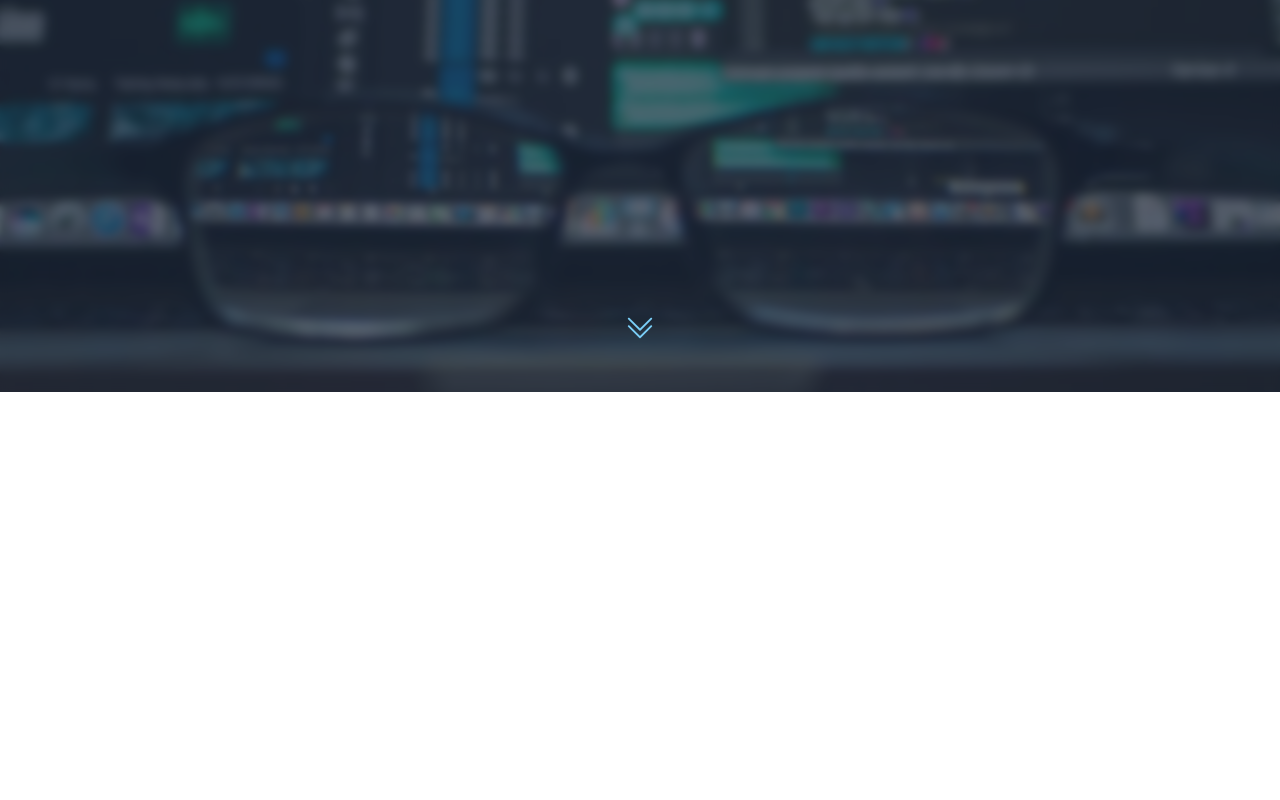
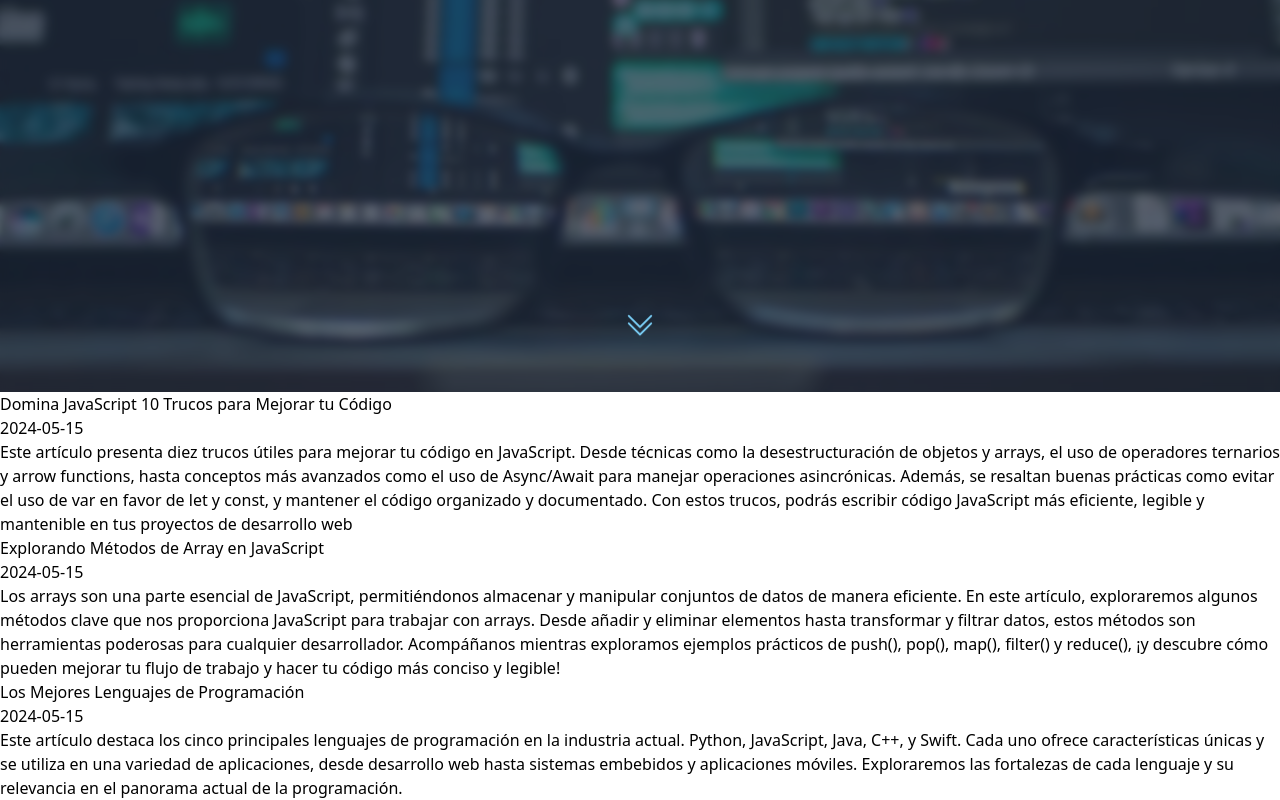
Before and after one commit to YandroRB/Curso-React, a React (Vite) app in the folder projects/PersonalBlog/: page / in a window 1280 px wide. Shown: the part 408-1208 px from the top of the page. Before the commit the page ends 800 px from the top, so only its background shows below. Built offline with nearby package versions, Linux system fonts and the light colour scheme.

Commit message:
Otros Cambios

```diff
--- a/projects/PersonalBlog/src/App.tsx
+++ b/projects/PersonalBlog/src/App.tsx
@@ -1,7 +1,36 @@
+import { BrowserRouter, Route, Routes } from 'react-router-dom';
 import Header from './components/Header';
+import Main, { ListOfPost } from './components/Main';
+import Article from './components/Article';
+import { useEffect, useState } from 'react';
+import { fetchData } from './utils';
 
 function App() {
-  return <Header />;
+  const [postList, setPostList] = useState<ListOfPost>([]);
+  useEffect(() => {
+    fetchData()
+      .then((response) => setPostList(response))
+      .catch((error) => console.log(error));
+  }, []);
+  return (
+    <BrowserRouter>
+      <Routes>
+        <Route
+          path="/"
+          element={
+            <>
+              <Header />
+              <Main postList={postList} />
+            </>
+          }
+        />
+        <Route
+          path="/post/:id/:title"
+          element={<Article postList={postList} />}
+        />
+      </Routes>
+    </BrowserRouter>
+  );
 }
 
 export default App;
--- /dev/null
+++ b/projects/PersonalBlog/src/components/Article.tsx
@@ -0,0 +1,42 @@
+import { useEffect, useState } from 'react';
+import { useParams } from 'react-router-dom';
+import { ListOfPost } from './Main';
+import ReactMarkdown from 'react-markdown';
+import remarkGfm from 'remark-gfm';
+import rehypeHighlight from 'rehype-highlight';
+
+interface Props {
+  postList: ListOfPost;
+}
+function Article({ postList }: Props) {
+  const { id } = useParams<{ id: string }>();
+  const [mdContent, setMdContent] = useState('');
+  useEffect(() => {
+    async function fetchMD(indice: number): Promise<void> {
+      try {
+        const response = await fetch(postList[indice].file);
+        if (!response.ok) throw new Error('Error while fetching');
+        const text = await response.text();
+        setMdContent(text);
+      } catch (error) {
+        console.error('Error:', error);
+      }
+    }
+    if (id !== undefined) {
+      const indice = parseInt(id);
+      void fetchMD(indice);
+    }
+  }, [postList, id]);
+  return (
+    <div>
+      <ReactMarkdown
+        remarkPlugins={[remarkGfm]}
+        rehypePlugins={[rehypeHighlight]}
+      >
+        {mdContent}
+      </ReactMarkdown>
+    </div>
+  );
+}
+
+export default Article;
--- a/projects/PersonalBlog/src/components/Header.tsx
+++ b/projects/PersonalBlog/src/components/Header.tsx
@@ -8,7 +8,7 @@ function Header() {
           ENTERATE DE LAS ULTIMAS NOVEDADES Y DESCUBRE TRUCOS SOBRE EL
           DESARROLLO WEB
         </h1>
-        <a href="" className=" mx-auto mb-12">
+        <a href="#main" className=" mx-auto mb-12">
           <IconChevronDoubleDown className=" text-3xl  text-sky-300 hover:text-sky-500 animate-bounce" />
         </a>
       </header>
--- /dev/null
+++ b/projects/PersonalBlog/src/components/Main.tsx
@@ -0,0 +1,35 @@
+import { Link } from 'react-router-dom';
+
+export interface Post {
+  title: string;
+  author: string;
+  date: string;
+  tags: string[];
+  summary: string;
+  file: string;
+}
+export type ListOfPost = Post[];
+interface Props {
+  postList: ListOfPost;
+}
+function Main({ postList }: Props) {
+  return (
+    <main id="main">
+      <ul>
+        {postList.map((post, index) => (
+          <li key={index}>
+            <article>
+              <Link to={`/post/${index}/${post.title}`}>
+                <h3>{post.title}</h3>
+              </Link>
+              <time>{post.date}</time>
+              <p>{post.summary}</p>
+            </article>
+          </li>
+        ))}
+      </ul>
+    </main>
+  );
+}
+
+export default Main;
```
